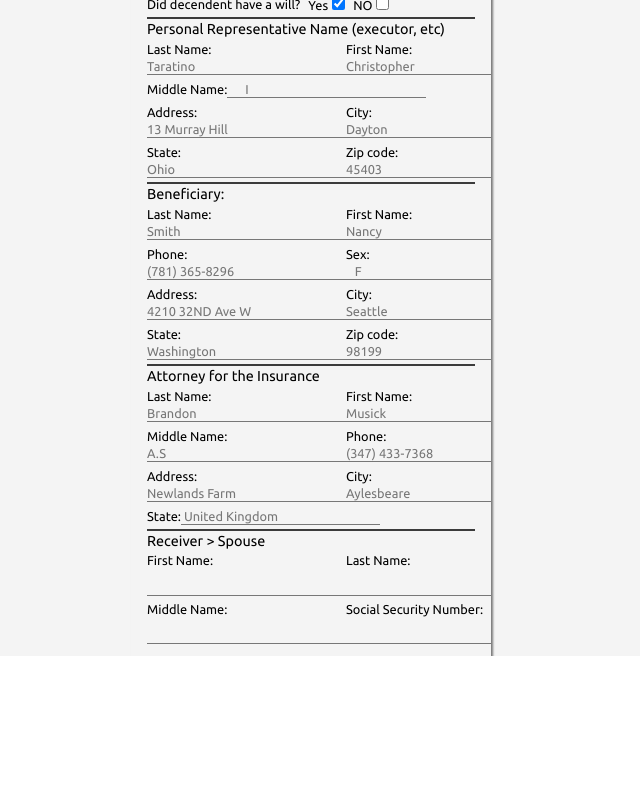
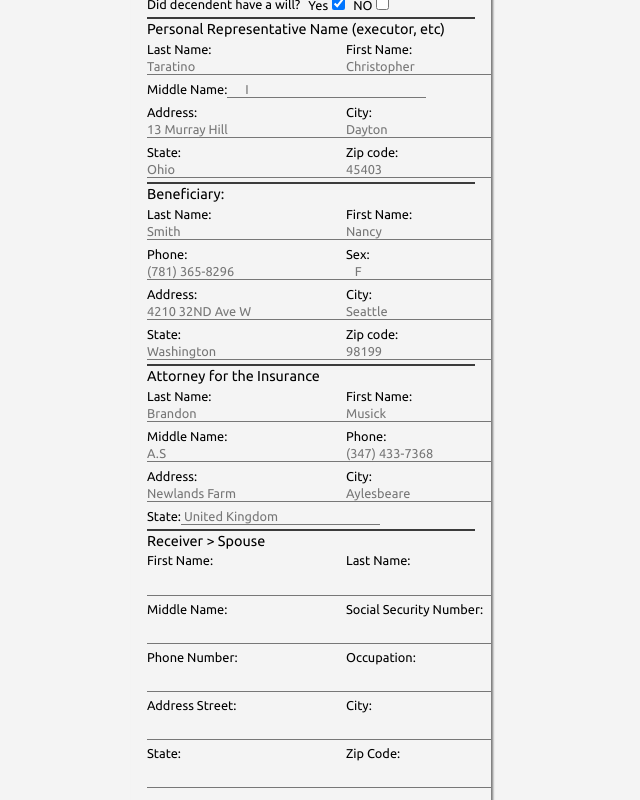
Before and after one commit to codeboyfriend/R-G-Company, a React (Vite) app: page /form in a window 1280 px wide. Shown: the part 305-1105 px from the top of the page, without its empty margins (329-969 px from the left). Before the commit the page ends 961 px from the top, so only its background shows below. Built offline with nearby package versions, Linux system fonts and the light colour scheme.

Commit message:
Modify form page

```diff
--- a/src/pages/Entries.jsx
+++ b/src/pages/Entries.jsx
@@ -363,6 +363,57 @@ const Entries = () => {
               />
             </div>
           </div>
+
+          <div className='flex'>
+            <div className='filled_form'>
+              <label>Phone Number:</label>
+              <input
+                type="text"
+                className='input text-[#777777] bg-transparent outline-none border-none'
+              />
+            </div>
+            <div className='filled_form'>
+              <label>Occupation:</label>
+              <input
+                type="text"
+                className='input text-[#777777] bg-transparent outline-none border-none'
+              />
+            </div>
+          </div>
+
+          <div className='flex'>
+            <div className='filled_form'>
+              <label>Address Street:</label>
+              <input
+                type="text"
+                className='input text-[#777777] bg-transparent outline-none border-none'
+              />
+            </div>
+            <div className='filled_form'>
+              <label>City:</label>
+              <input
+                type="text"
+                className='input text-[#777777] bg-transparent outline-none border-none'
+              />
+            </div>
+          </div>
+
+          <div className='flex'>
+            <div className='filled_form'>
+              <label>State:</label>
+              <input
+                type="text"
+                className='input text-[#777777] bg-transparent outline-none border-none'
+              />
+            </div>
+            <div className='filled_form'>
+              <label>Zip Code:</label>
+              <input
+                type="text"
+                className='input text-[#777777] bg-transparent outline-none border-none'
+              />
+            </div>
+          </div>
         </div>
     </div>
   )
```
